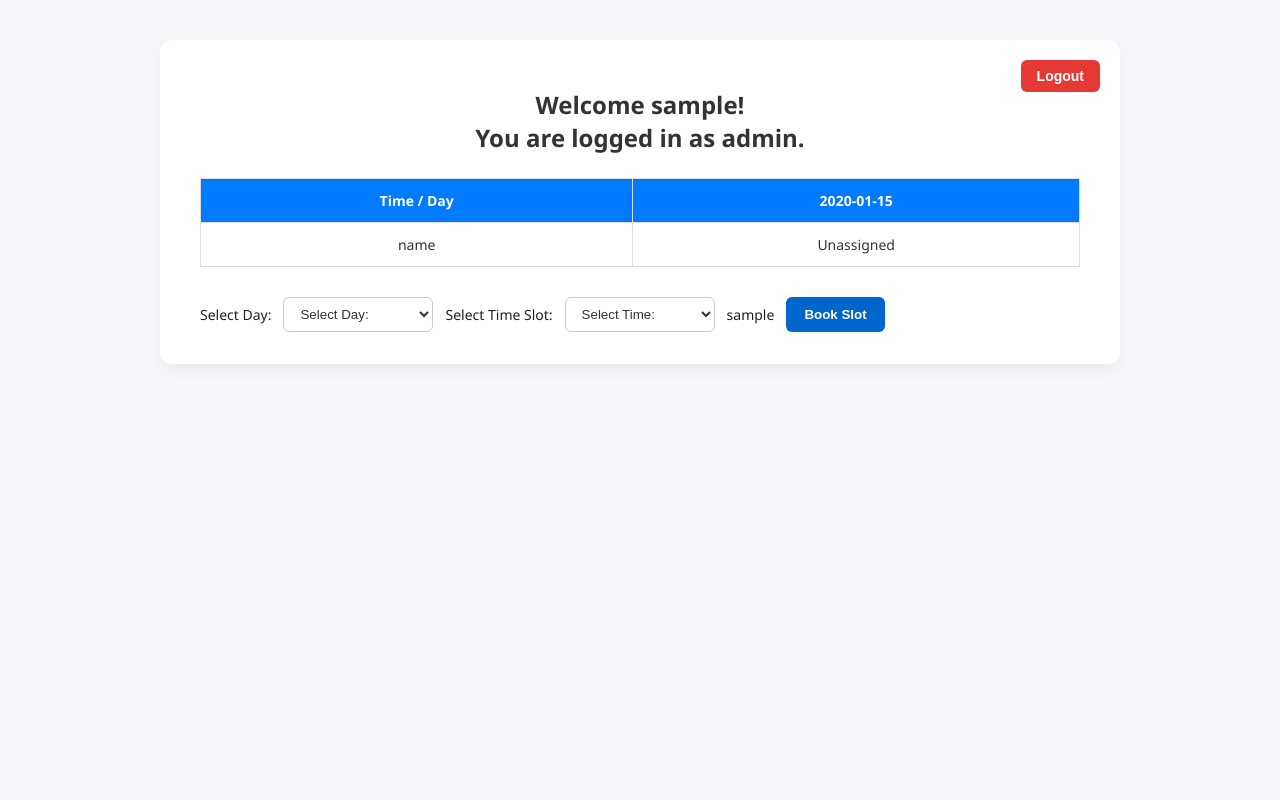
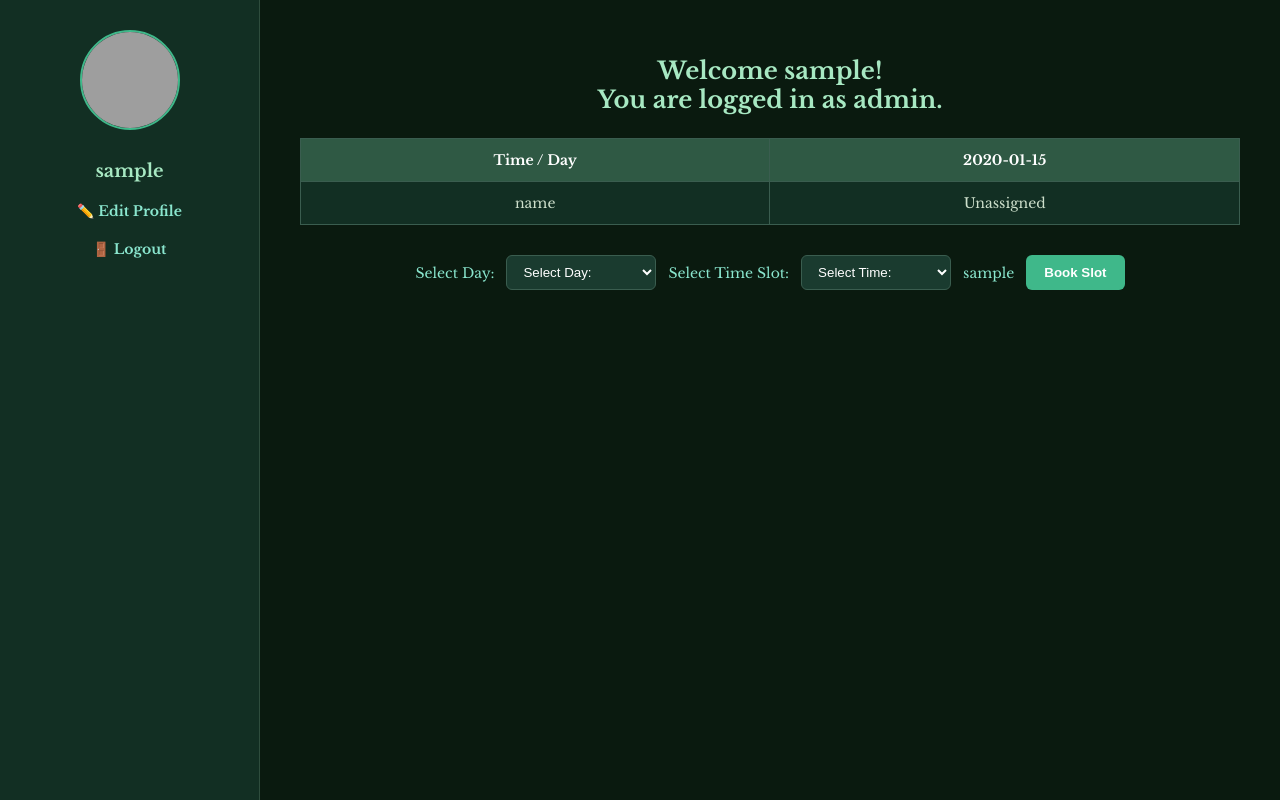
Before and after one commit to adhvait7/SlotBookingApp, a Flask app: template templates/staff-dashboard.html in a window 1280 px wide. Run offline with Flask 3, Linux system fonts and the light colour scheme; the template is opened without the code that fills it: most values are stand-ins (such as "Sample title", 1, 10 or a date in 2020); parts of the project's set-up code (start-up, migrations or seed data) failed here and were passed over; grey boxes are pictures that could not be loaded.

Commit message:
Harry potter theme ;)

```diff
--- a/templates/index.html
+++ b/templates/index.html
@@ -3,7 +3,7 @@
   <head>
     <meta charset="UTF-8" />
     <meta name="viewport" content="width=device-width, initial-scale=1.0" />
-    <title>Slytherin Slot Booking</title>
+    <title>Slot Booking System</title>
     <link
       href="https://fonts.googleapis.com/css2?family=Libre+Baskerville:wght@400;700&display=swap"
       rel="stylesheet"
--- a/templates/staff-dashboard.html
+++ b/templates/staff-dashboard.html
@@ -2,6 +2,10 @@
 <html>
   <head>
     <title>Staff Dashboard</title>
+    <link
+      href="https://fonts.googleapis.com/css2?family=Libre+Baskerville:wght@400;700&display=swap"
+      rel="stylesheet"
+    />
     <style>
       * {
         box-sizing: border-box;
@@ -9,28 +13,76 @@
 
       body {
         margin: 0;
-        padding: 40px 20px;
-        font-family: "Segoe UI", Tahoma, Geneva, Verdana, sans-serif;
-        background-color: #f5f7fa;
+        font-family: "Libre Baskerville", serif;
+        background-color: #0a1a0f;
+        color: #cddfcb;
         display: flex;
-        justify-content: center;
-        align-items: flex-start;
         min-height: 100vh;
-        color: #222;
       }
 
-      .container {
-        background-color: #ffffff;
-        padding: 32px 40px;
-        border-radius: 12px;
-        box-shadow: 0 8px 20px rgba(0, 0, 0, 0.05);
+      .sidebar {
+        width: 260px;
+        background-color: #122f23;
+        padding: 30px 20px;
+        border-right: 1px solid #2e4d3d;
+        display: flex;
+        flex-direction: column;
+        align-items: center;
+      }
+
+      .sidebar .avatar {
+        width: 100px;
+        height: 100px;
+        border-radius: 50%;
+        margin-bottom: 20px;
+        border: 2px solid #3fb88a;
+      }
+
+      .sidebar h3 {
+        margin: 10px 0;
+        font-size: 18px;
+        color: #a7e8c2;
+      }
+
+      .sidebar a {
+        font-size: 14px;
+        color: #8ae6ce;
+        margin: 10px 0;
+        text-decoration: none;
+        font-weight: bold;
+      }
+
+      .sidebar a:hover {
+        text-decoration: underline;
+      }
+
+      .logout-form {
+        margin-top: auto;
         width: 100%;
-        max-width: 960px;
-        position: relative;
+      }
+
+      .logout-form button {
+        width: 100%;
+        padding: 10px;
+        background-color: #e53935;
+        color: white;
+        border: none;
+        border-radius: 6px;
+        font-weight: bold;
+        cursor: pointer;
+      }
+
+      .logout-form button:hover {
+        background-color: #c62828;
+      }
+
+      .main-content {
+        flex: 1;
+        padding: 40px;
       }
 
       h1 {
-        color: #333333;
+        color: #a7e8c2;
         margin-bottom: 24px;
         text-align: center;
         font-weight: 600;
@@ -42,82 +94,58 @@
         border-collapse: collapse;
         margin-top: 20px;
         font-size: 14px;
-        border: 1px solid #ddd;
-      }
-
-      thead {
-        background-color: #007bff;
+        border: 1px solid #3a5d4f;
+        background-color: #122f23;
       }
 
       th {
-        background-color: #007bff; /* Blue background for headers */
-        color: #fff; /* White text */
+        background-color: #2f5944;
+        color: #ffffff;
         font-weight: 600;
         padding: 12px;
-        border: 1px solid #007bff;
-        text-align: center;
+        border: 1px solid #3a5d4f;
       }
 
       td {
         padding: 12px;
         text-align: center;
-        border: 1px solid #ddd;
-        color: #333;
+        border: 1px solid #3a5d4f;
+        color: #cddfcb;
       }
 
       tbody tr:hover {
-        background-color: #eaf1fb; /* Light blue hover */
+        background-color: #1a3b2f;
         transition: background-color 0.2s ease-in-out;
       }
 
-      thead {
-        background-color: #f0f0f0;
-      }
-
-      th,
-      td {
-        padding: 12px;
-        text-align: center;
-        border: 1px solid #ddd;
-      }
-
-      tbody tr:hover {
-        background-color: #f9f9f9;
-      }
-
-      .lunch {
-        background-color: #eaeaea;
-        color: #555;
-        font-style: italic;
-        font-weight: 600;
-      }
-
-      form.booking-form {
+      .booking-form {
         margin-top: 30px;
         display: flex;
         flex-wrap: wrap;
         gap: 12px;
         align-items: center;
         font-size: 14px;
+        justify-content: center;
       }
 
       .booking-form label {
         font-weight: 500;
+        color: #8ae6ce;
       }
 
       .booking-form select,
       .booking-form input[type="text"] {
         padding: 8px 12px;
-        border: 1px solid #ccc;
+        border: 1px solid #3a5d4f;
         border-radius: 6px;
         min-width: 150px;
-        background-color: #fff;
-        color: #333;
+        background-color: #1a3b2f;
+        color: #ffffff;
       }
 
       .booking-form button {
         padding: 10px 18px;
-        background-color: #0066cc;
+        background-color: #3fb88a;
         color: white;
         border: none;
         border-radius: 6px;
@@ -127,56 +155,45 @@
       }
 
       .booking-form button:hover {
-        background-color: #004d99;
-      }
-
-      .logout-form {
-        position: absolute;
-        top: 20px;
-        right: 20px;
-      }
-
-      .logout-form button {
-        padding: 8px 16px;
-        background-color: #e53935;
-        color: white;
-        font-weight: 600;
-        border: none;
-        border-radius: 6px;
-        cursor: pointer;
-        font-size: 14px;
-        transition: background-color 0.3s;
-      }
-
-      .logout-form button:hover {
-        background-color: #c62828;
+        background-color: #2f9470;
       }
     </style>
   </head>
   <body>
-    <div class="container">
+    <div class="sidebar">
+      <img
+        class="avatar"
+        src="https://img.freepik.com/free-vector/blue-circle-with-white-user_78370-4707.jpg"
+        alt="Profile Picture"
+      />
+      <h3>{{ username }}</h3>
+      <a href="/edit-profile">✏️ Edit Profile</a>
+      <a href="/logout">🚪 Logout</a>
+    </div>
+
+    <div class="main-content">
       <h1>Welcome {{ username }}!<br />You are logged in as {{ role }}.</h1>
       <table>
         <thead>
           <tr>
             <th>Time / Day</th>
-            {%for timeslot in slots_str%}
-
-            <th>{{timeslot}}</th>
-            {%endfor%}
+            {% for timeslot in slots_str %}
+            <th>{{ timeslot }}</th>
+            {% endfor %}
           </tr>
         </thead>
         <tbody>
-          {%for day in table_data.keys()%}
+          {% for day in table_data.keys() %}
           <tr>
-            <td>{{day}}</td>
-            {%for staff in table_data[day].values()%}
-            <td>{{staff if staff else "Unassigned"}}</td>
-            {%endfor%}
+            <td>{{ day }}</td>
+            {% for staff in table_data[day].values() %}
+            <td>{{ staff if staff else "Unassigned" }}</td>
+            {% endfor %}
           </tr>
-          {%endfor%}
+          {% endfor %}
         </tbody>
       </table>
+
       <form action="/book-slot" method="POST" class="booking-form">
         <label for="day">Select Day:</label>
         <select name="day" id="day" required>
@@ -191,14 +208,11 @@
           <option value="">Select Time:</option>
         </select>
 
-        <label for="staff_name">{{username}}</label>
+        <label for="staff_name">{{ username }}</label>
 
         <button type="submit">Book Slot</button>
       </form>
 
-      <form action="/logout" method="GET" class="logout-form">
-        <button type="submit" class="button">Logout</button>
-      </form>
       <script>
         document.getElementById("day").addEventListener("change", function () {
           const selectedDay = this.value;
```
Also changed, not shown: templates/register.html (+49 -31 lines), templates/student-dashboard.html (+34 -26 lines).
